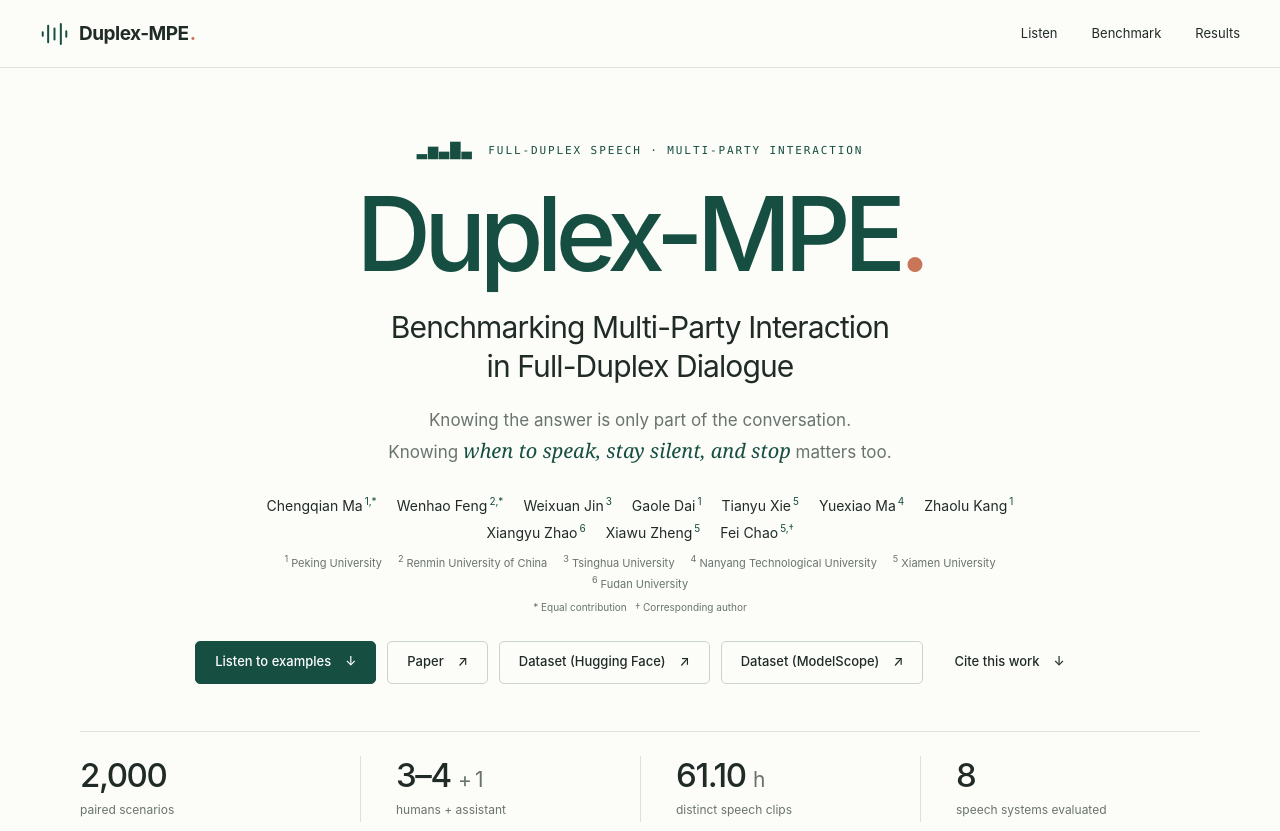
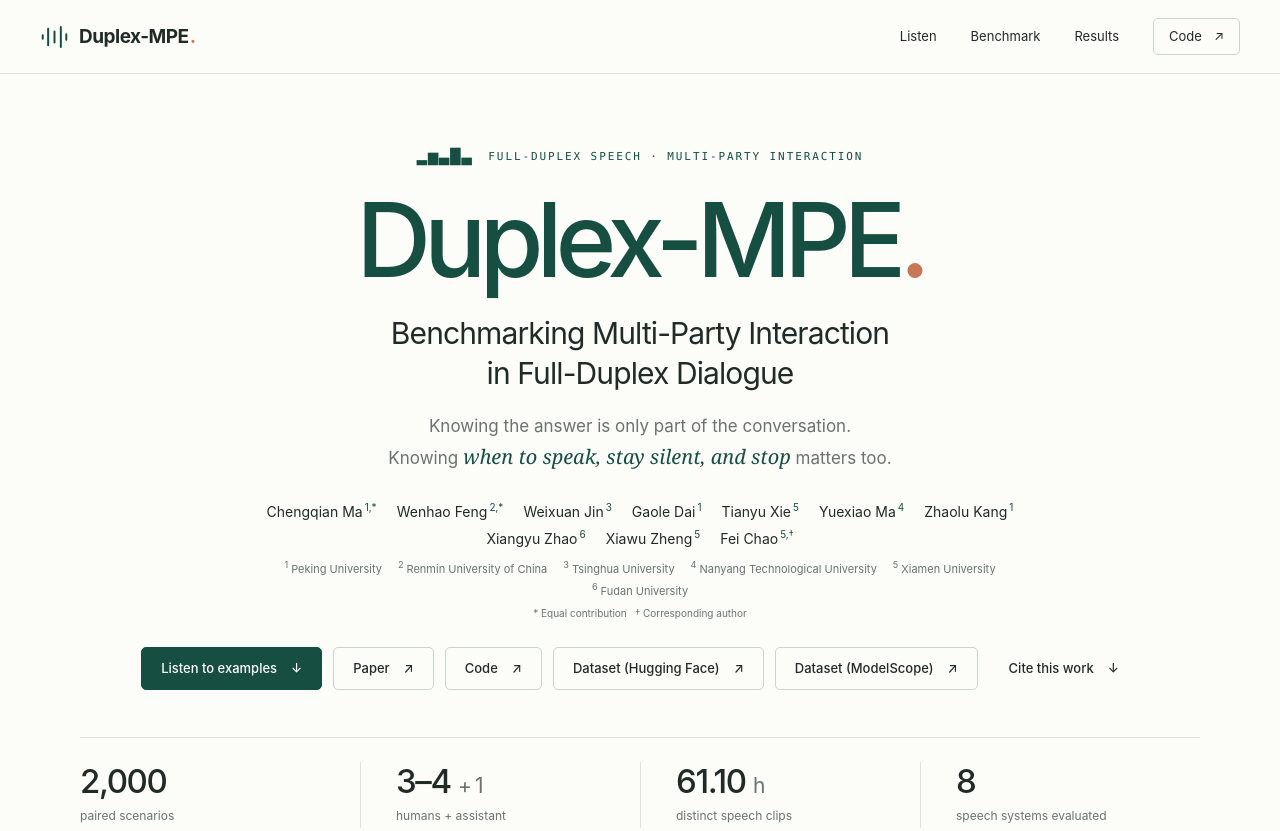
Before and after one commit to step-out/Duplex-MPE-Page, a plain HTML site: page index.html in a window 1280 px wide. Shown: the top 831 px of the page. Drawn offline with Linux system fonts and the light colour scheme.

Commit message:
Add GitHub repository Code link to header and hero section
Co-Authored-By: Claude Code <noreply@anthropic.com>

```diff
--- a/index.html
+++ b/index.html
@@ -19,7 +19,7 @@
   <header class="site-header">
     <div class="nav-wrap">
       <a class="brand" href="#" aria-label="Duplex-MPE home"><svg viewBox="0 0 32 26" aria-hidden="true"><path d="M3 11v4m6-11v18m7-15v12m7-17v22m6-14v6"/></svg>Duplex-MPE<span class="brand-dot">.</span></a>
-      <nav aria-label="Main navigation"><a href="#examples">Listen</a><a href="#benchmark">Benchmark</a><a href="#results">Results</a></nav>
+      <nav aria-label="Main navigation"><a href="#examples">Listen</a><a href="#benchmark">Benchmark</a><a href="#results">Results</a><a class="nav-paper" href="https://github.com/step-out/Duplex-MPE">Code<span aria-hidden="true">↗</span></a></nav>
     </div>
   </header>
   <main id="main">
@@ -34,6 +34,7 @@
       <div class="hero-links">
         <a class="button primary" href="#examples">Listen to examples <span aria-hidden="true">↓</span></a>
         <a class="button" href="https://arxiv.org/pdf/2609.31948">Paper <span aria-hidden="true">↗</span></a>
+        <a class="button" href="https://github.com/step-out/Duplex-MPE">Code <span aria-hidden="true">↗</span></a>
         <a class="button" href="https://huggingface.co/datasets/ChengqianMa/Duplex-MPE">Dataset (Hugging Face) <span aria-hidden="true">↗</span></a>
         <a class="button" href="https://www.modelscope.ai/datasets/ChengqianMa/Duplex-MPE">Dataset (ModelScope) <span aria-hidden="true">↗</span></a>
         <a class="button text-button" href="#citation">Cite this work <span aria-hidden="true">↓</span></a>
```
